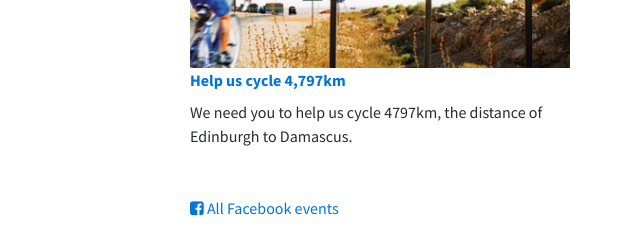
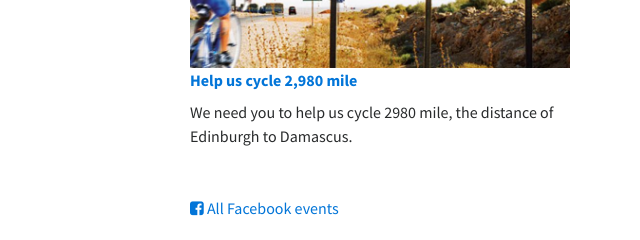
Before and after one commit to alisaid/my_improvement, a plain HTML site: page index.html in a window 1280 px wide. Shown: the part 1064-1304 px from the top of the page, 640-1280 px from the left. Drawn offline with nearby package versions, Linux system fonts and the light colour scheme; a script that the page names is missing.

Commit message:
index.html

```diff
--- a/index.html
+++ b/index.html
@@ -115,9 +115,9 @@
 								<img class="img-fluid" src="images/edinburgh-damascus_thumbnail.png">
 							</a>
 							<div class="article-title article-title--sidebar">
-								<a href="#">Help us cycle 4,797km</a>
+								<a href="#">Help us cycle 2,980 mile</a>
 							</div>
-							<p class="article-lead">We need you to help us cycle 4797km, the distance of Edinburgh to Damascus.</p>
+							<p class="article-lead">We need you to help us cycle 2980 mile, the distance of Edinburgh to Damascus.</p>
 						</article>
 							<a href="https://www.facebook.com/BikesforRefugeesScotland/events/?ref=page_internal" class="facebook-link">
 								<span class="fa fa-facebook-square"></span>
```
